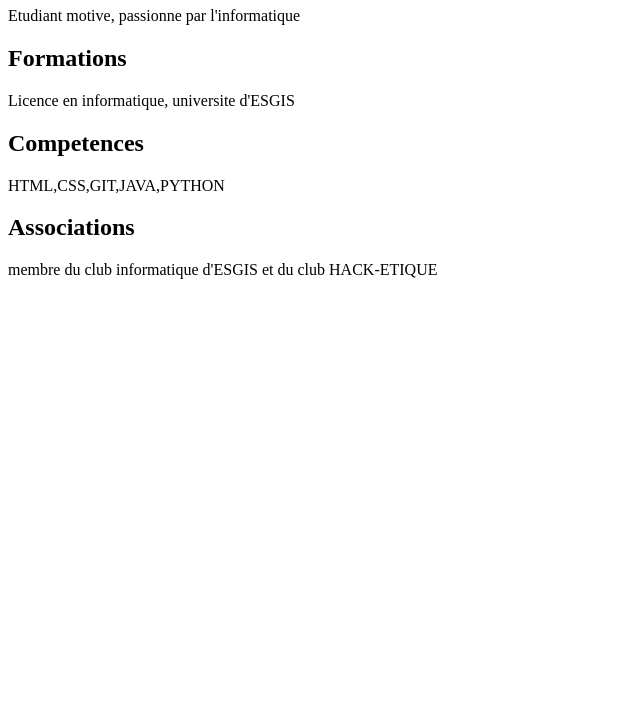
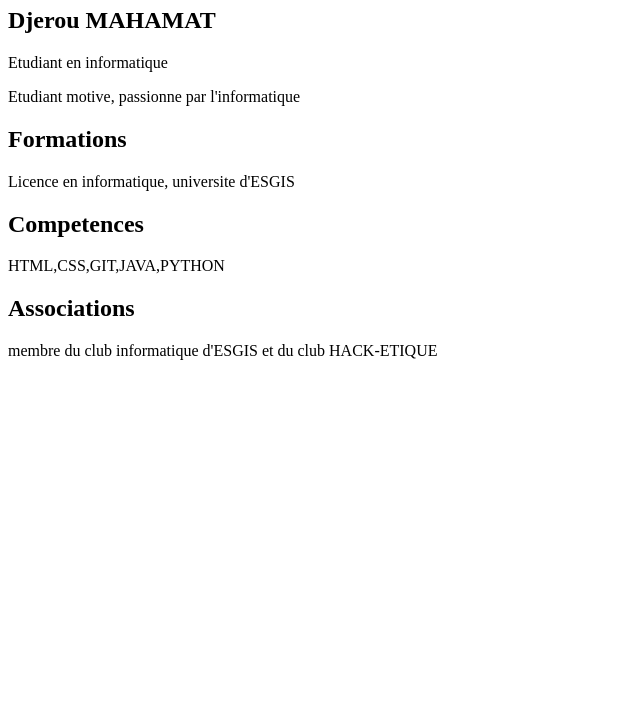
Before and after one commit to mahamath552-coder/mon-cv, a plain HTML site: page index.html in a window 1280 px wide. Shown: the part 73-800 px from the top of the page, without its empty margins (0-640 px from the left). Drawn offline with Linux system fonts and the light colour scheme.

Commit message:
ajout de la section titre

```diff
--- a/index.html
+++ b/index.html
@@ -9,6 +9,8 @@
 
     <body>
         <h1>Mon CV</h1>
+        <h2>Djerou MAHAMAT</h2>
+        <P>Etudiant en informatique</P>
         <p>Etudiant motive, passionne par l'informatique</p>
         <h2>Formations</h2>
         <p>Licence en informatique, universite d'ESGIS</p>
```
